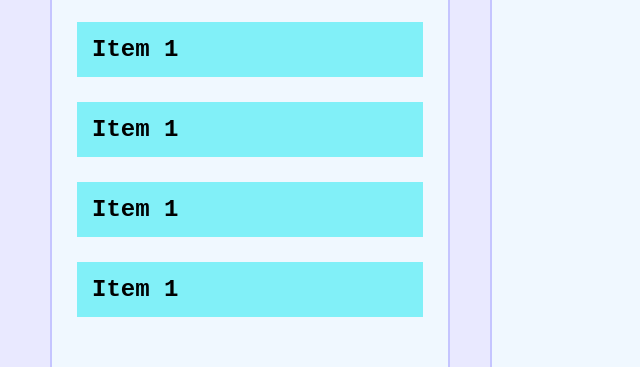
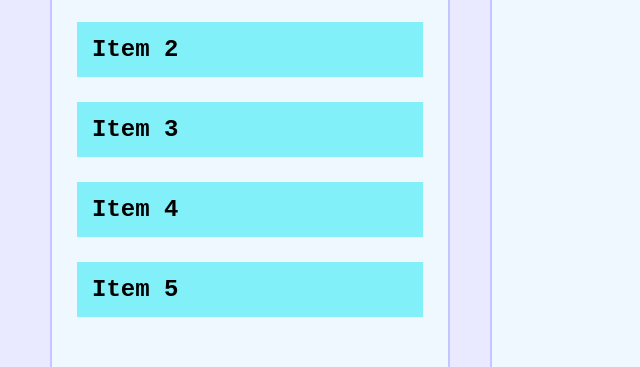
Before and after one commit to ronisarkarexe/drop-mover, a plain HTML site: page index.html in a window 1280 px wide. Shown: the part 254-621 px from the top of the page, 170-810 px from the left. Drawn offline with Linux system fonts and the light colour scheme.

Commit message:
remove console log

```diff
--- a/index.html
+++ b/index.html
@@ -12,10 +12,10 @@
         <h1>Drag/Drop</h1>
         <div id="left">
           <div class="list" draggable="true">Item 1</div>
-          <div class="list" draggable="true">Item 1</div>
-          <div class="list" draggable="true">Item 1</div>
-          <div class="list" draggable="true">Item 1</div>
-          <div class="list" draggable="true">Item 1</div>
+          <div class="list" draggable="true">Item 2</div>
+          <div class="list" draggable="true">Item 3</div>
+          <div class="list" draggable="true">Item 4</div>
+          <div class="list" draggable="true">Item 5</div>
         </div>
       </div>
       <div class="right-container">
--- a/script.js
+++ b/script.js
@@ -1,14 +1,10 @@
 let lists = document.getElementsByClassName("list");
-console.log(lists);
 let rightBox = document.getElementById("right");
 let leftBox = document.getElementById("left");
 
 for (list of lists) {
-  console.log(list);
   list.addEventListener("dragstart", function (e) {
     let selected = e.target;
-
-    console.log(selected);
 
     rightBox.addEventListener("dragover", function (e) {
       e.preventDefault();
```
